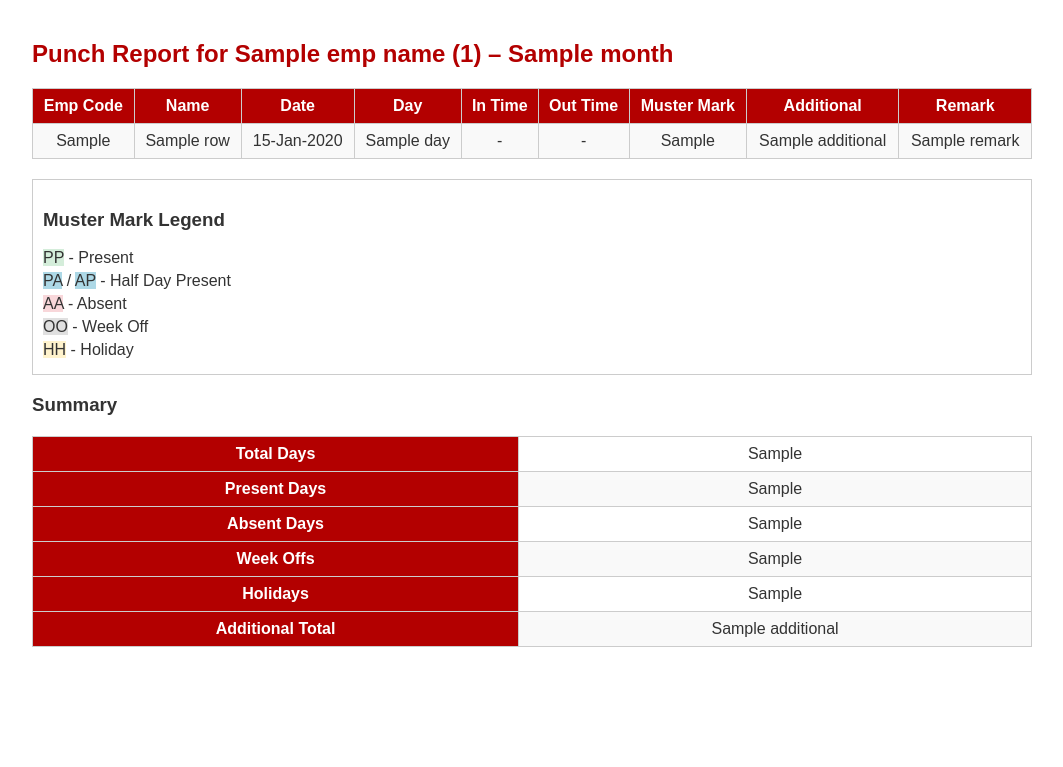
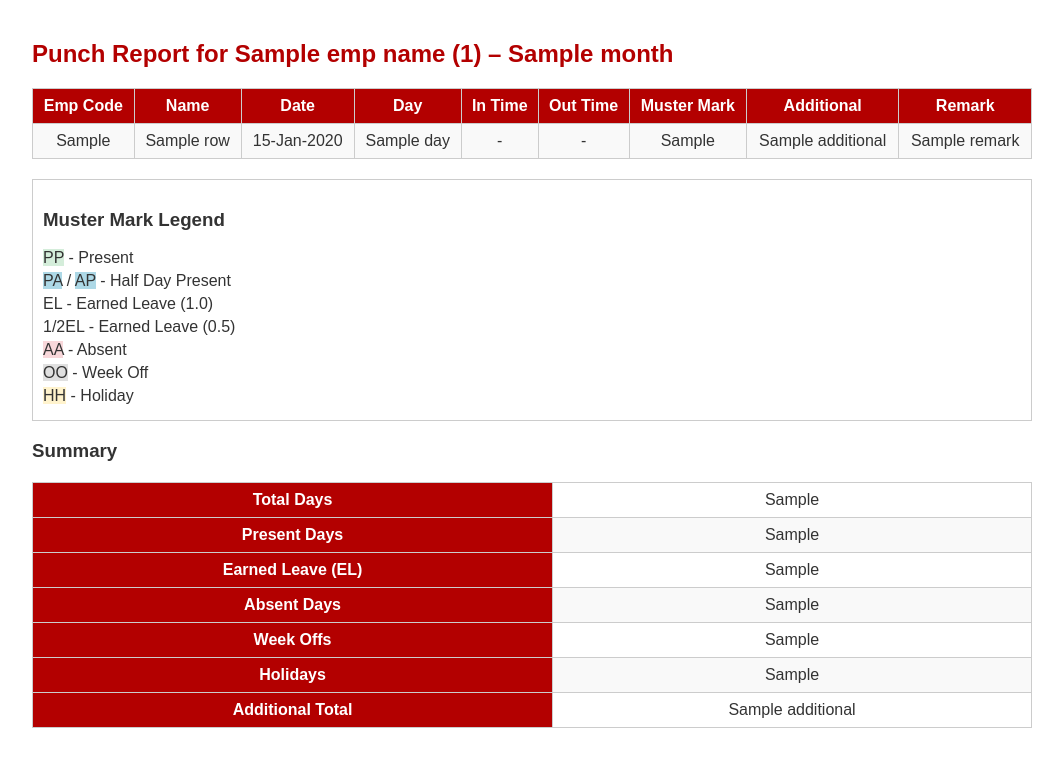
Before and after one commit to Subinkgh/Attendance_Module, a Flask app: template HR_Project/templates/report.html in a window 1280 px wide. Shown: the top 767 px of the page, without its empty margins (108-1171 px from the left). Run offline with Flask 3, Linux system fonts and the light colour scheme; the template is opened without the code that fills it: most values are stand-ins (such as "Sample title", 1, 10 or a date in 2020).

Commit message:
Update report.html

```diff
--- a/HR_Project/templates/report.html
+++ b/HR_Project/templates/report.html
@@ -18,7 +18,8 @@
             <td>{{ row['Day'] }}</td>
             <td>{{ row['In Punch'] if row['In Punch'] else '-' }}</td>
             <td>{{ row['Out Punch'] if row['Out Punch'] else '-' }}</td>
-            <td class="muster-{{ row['MusterMark'] }}">{{ row['MusterMark'] }}</td>
+            {# replace '/', '.', and spaces so classes are valid (1/2EL -> 1-2EL) #}
+            <td class="muster-{{ (row['MusterMark'] or '')|replace('/','-')|replace('.','-')|replace(' ','') }}">{{ row['MusterMark'] }}</td>
             <td>{{ row['Additional'] if row['Additional'] else '-' }}</td>
             <td>{{ row['Remark'] if row['Remark'] else '-' }}</td>
         </tr>
@@ -29,18 +30,23 @@
         <h3>Muster Mark Legend</h3>
         <div class="legend-item"><span class="muster-PP">PP</span> - Present</div>
         <div class="legend-item"><span class="muster-PA">PA</span> / <span class="muster-AP">AP</span> - Half Day Present</div>
+        <div class="legend-item"><span class="muster-EL">EL</span> - Earned Leave (1.0)</div>
+        <div class="legend-item"><span class="muster-1-2EL">1/2EL</span> - Earned Leave (0.5)</div>
         <div class="legend-item"><span class="muster-AA">AA</span> - Absent</div>
         <div class="legend-item"><span class="muster-OO">OO</span> - Week Off</div>
         <div class="legend-item"><span class="muster-HH">HH</span> - Holiday</div>
+
     </div>
 
     <h3>Summary</h3>
     <table>
         <tr><th>Total Days</th><td>{{ summary['Total Days'] }}</td></tr>
         <tr><th>Present Days</th><td>{{ summary['Present Days'] }}</td></tr>
+        <tr><th>Earned Leave (EL)</th><td>{{ summary['EL'] }}</td></tr>
         <tr><th>Absent Days</th><td>{{ summary['Absent Days'] }}</td></tr>
         <tr><th>Week Offs</th><td>{{ summary['OO'] }}</td></tr>
         <tr><th>Holidays</th><td>{{ summary['HH'] }}</td></tr>
+
         <tr><th>Additional Total</th><td>{{ summary['Additional'] }}</td></tr>
     </table>
 </body>
```
